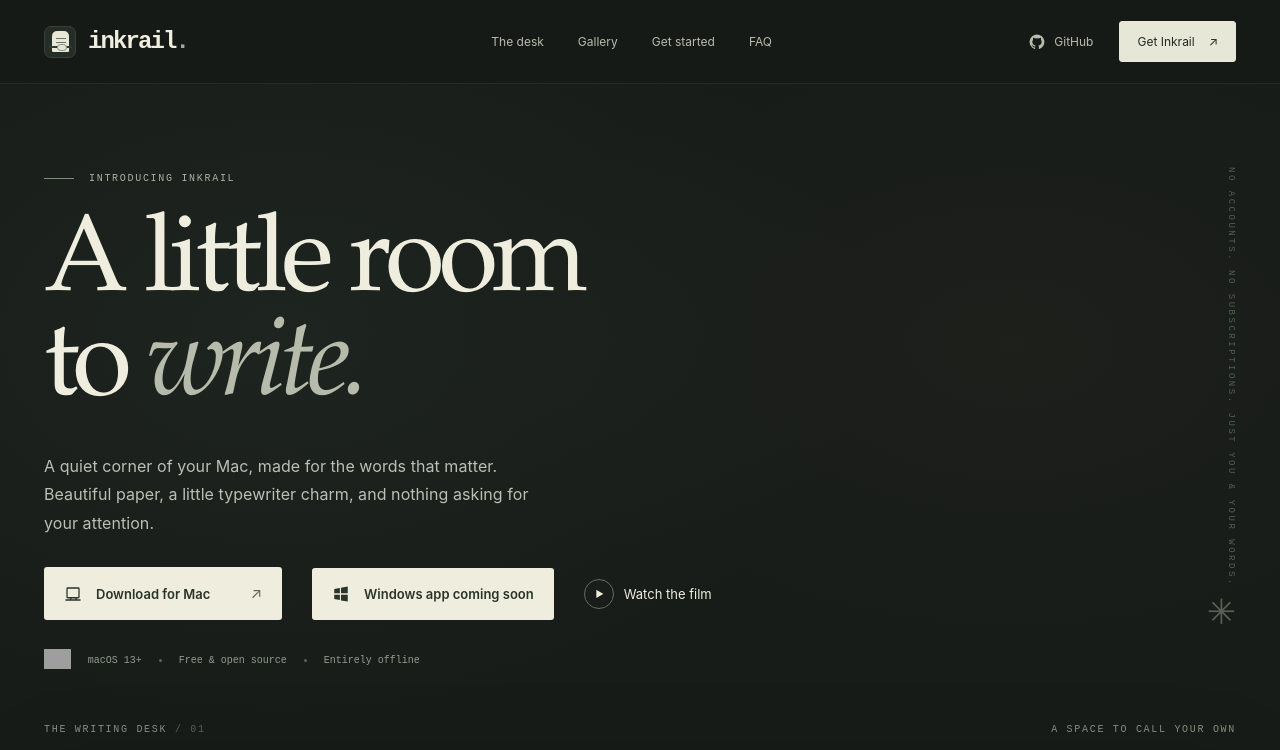
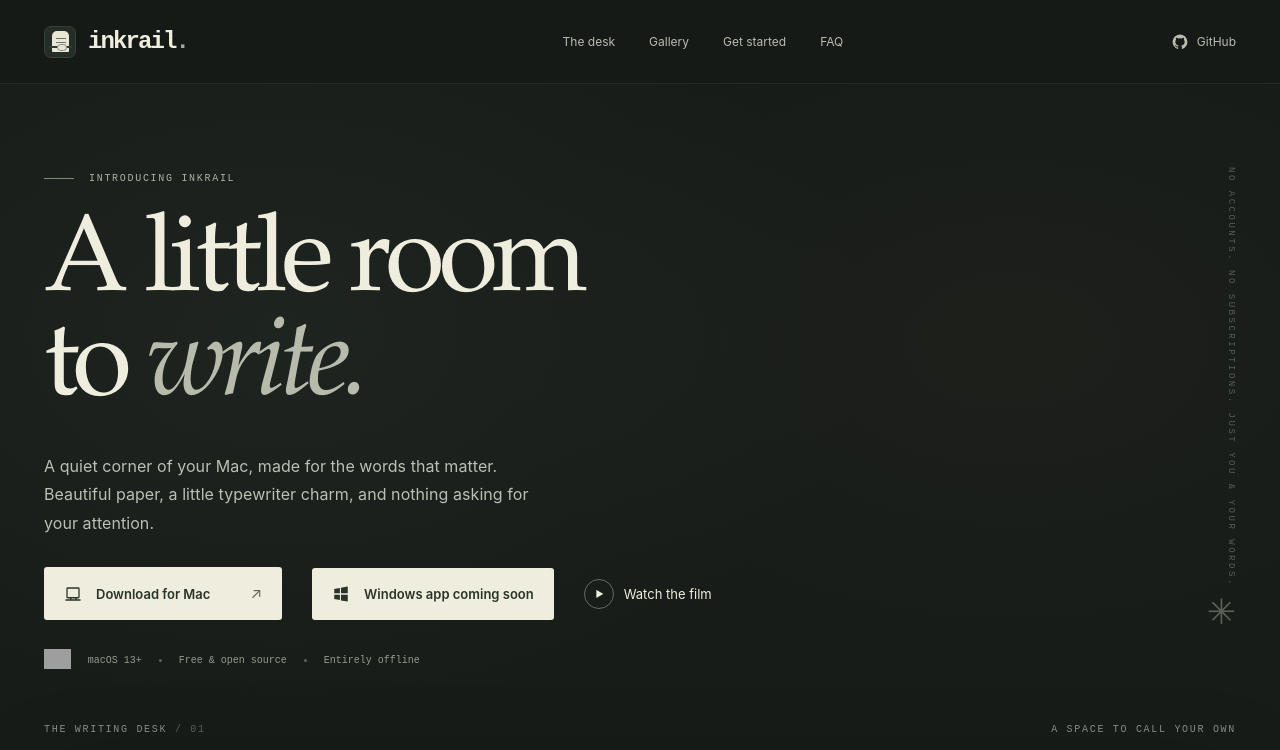
Before and after one commit to 1lifedo1thing/inkrail, a plain HTML site: page docs/index.html in a window 1280 px wide. Shown: the top 750 px of the page. Drawn offline with Linux system fonts and the light colour scheme; no server answers; grey boxes are pictures that could not be loaded.

Commit message:
Remove outdated download link for Inkrail from the navigation

```diff
--- a/docs/index.html
+++ b/docs/index.html
@@ -38,7 +38,6 @@
           <svg viewBox="0 0 24 24" fill="currentColor" aria-hidden="true"><path d="M12 .9a11.1 11.1 0 0 0-3.51 21.63c.55.1.75-.23.75-.52v-2.03c-3.05.66-3.69-1.3-3.69-1.3-.5-1.27-1.23-1.6-1.23-1.6-1-.68.08-.66.08-.66 1.1.08 1.68 1.13 1.68 1.13.98 1.67 2.57 1.19 3.2.9.1-.71.38-1.19.7-1.46-2.43-.28-4.98-1.21-4.98-5.47 0-1.21.44-2.2 1.13-2.97-.11-.28-.49-1.4.11-2.93 0 0 .92-.3 3.02 1.13a10.55 10.55 0 0 1 5.5 0c2.1-1.43 3.02-1.13 3.02-1.13.6 1.53.22 2.65.11 2.93.7.77 1.13 1.76 1.13 2.97 0 4.27-2.56 5.18-5 5.45.39.34.74 1 .74 2.02v3c0 .29.2.63.76.52A11.1 11.1 0 0 0 12 .9Z"/></svg>
           <span>GitHub</span>
         </a>
-        <a class="nav-download" href="https://github.com/Aaryanverma/inkrail/releases/download/v0.1.1/Inkrail.zip" data-download-link>Get Inkrail <span aria-hidden="true">↗</span></a>
       </div>
     </div>
   </header>
```
